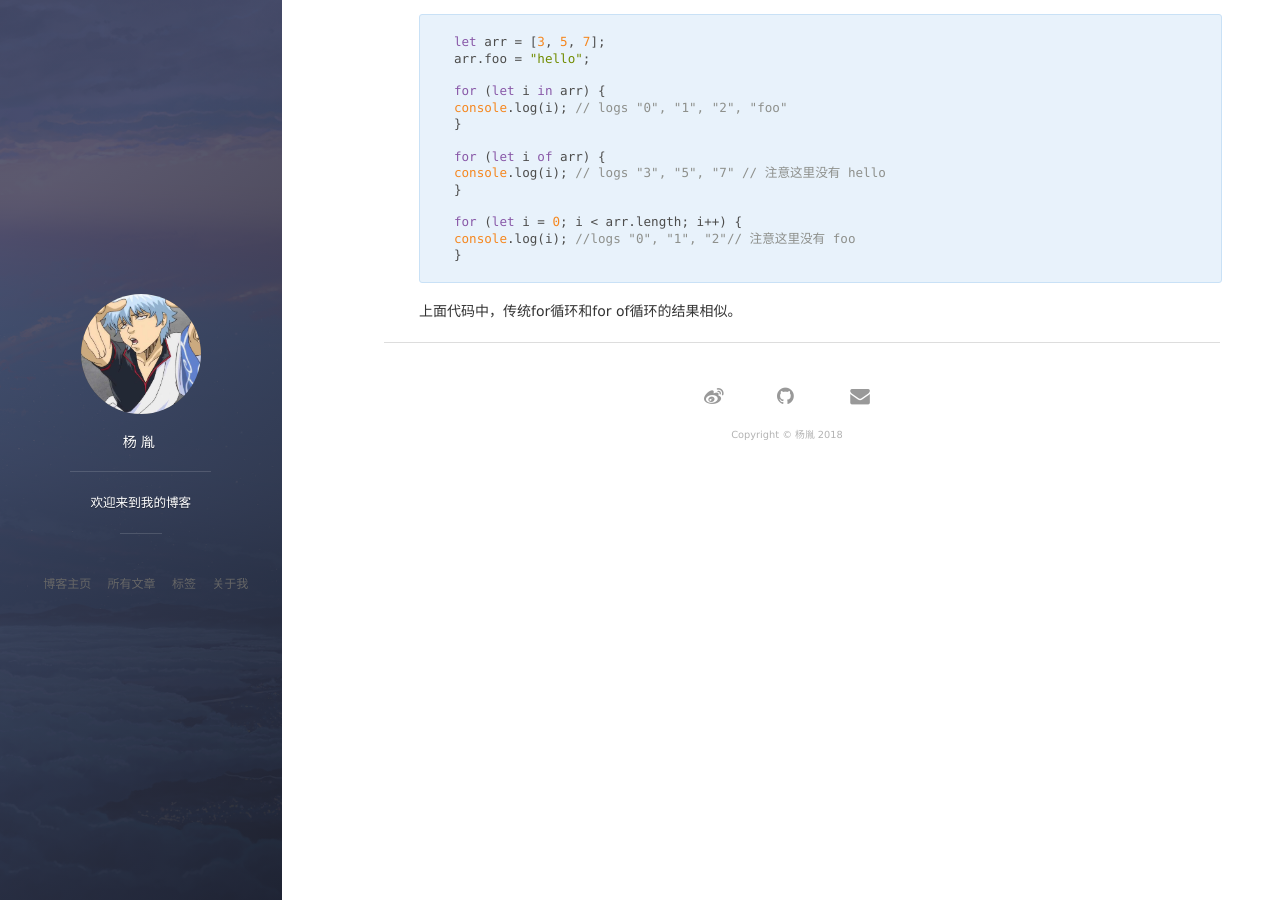
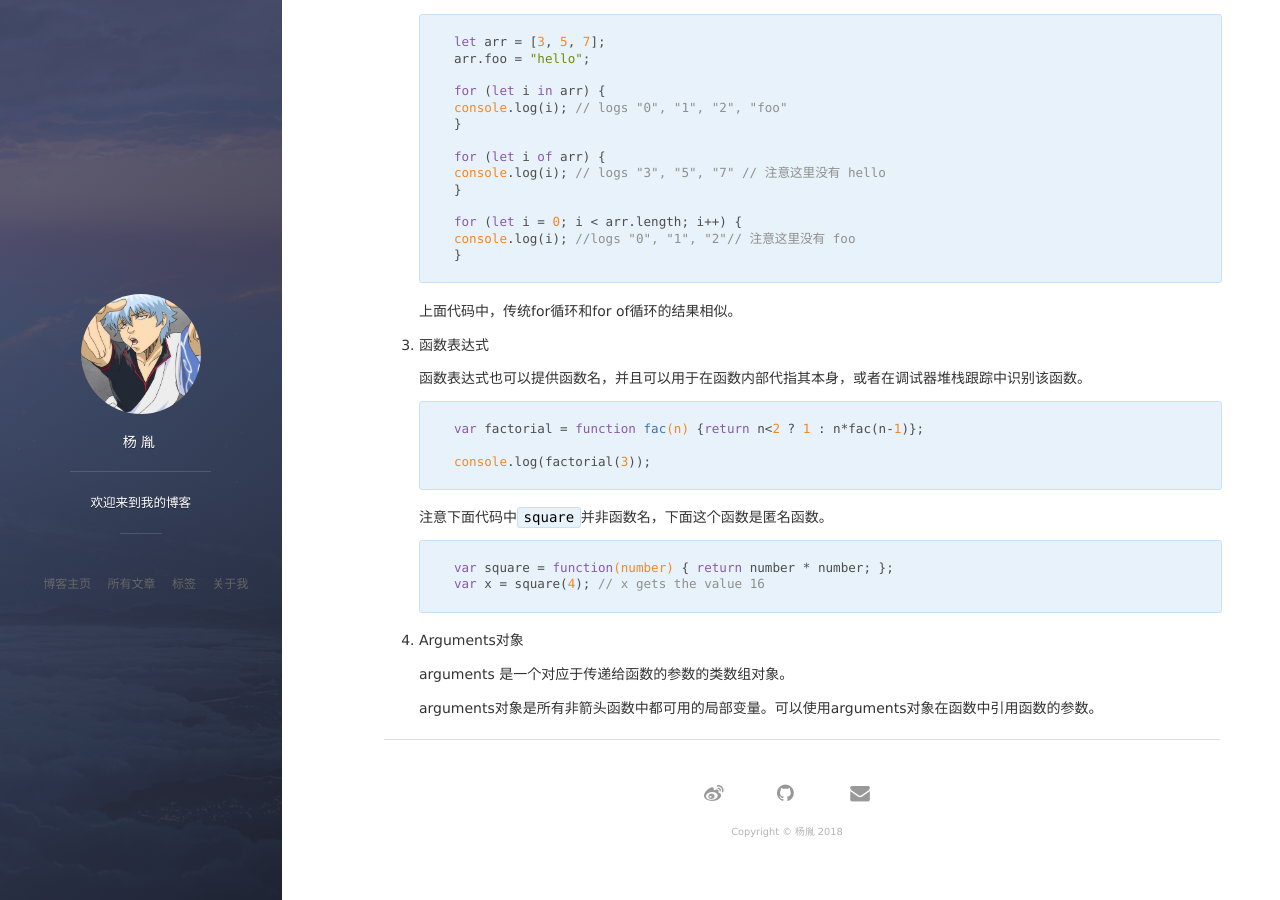
Before and after one commit to ginnko/old-blog, a Jekyll site: the page built from _posts/2018-07-04-javascript查漏补缺之三.md, in a window 1280 px wide and 900 px high, scrolled down 1154 px. Built offline with Jekyll 4.4.1, drawn with Linux system fonts in a browser that asks for light colours; nearby versions of some CDN libraries; Markdown is read by kramdown in place of the engine named in the settings; comment, search, counter and statistics services are not loaded.

Commit message:
function not finish

````diff
--- a/_posts/2018-07-04-javascript查漏补缺之三.md
+++ b/_posts/2018-07-04-javascript查漏补缺之三.md
@@ -84,3 +84,25 @@ tag: javascript
     ```
 
     上面代码中，传统for循环和for of循环的结果相似。
+
+3. 函数表达式
+
+    函数表达式也可以提供函数名，并且可以用于在函数内部代指其本身，或者在调试器堆栈跟踪中识别该函数。
+
+    ```
+    var factorial = function fac(n) {return n<2 ? 1 : n*fac(n-1)};
+
+    console.log(factorial(3));
+    ```
+
+    注意下面代码中`square`并非函数名，下面这个函数是匿名函数。
+
+    ```
+    var square = function(number) { return number * number; };
+    var x = square(4); // x gets the value 16
+    ```
+4. Arguments对象
+
+    arguments 是一个对应于传递给函数的参数的类数组对象。
+
+    arguments对象是所有非箭头函数中都可用的局部变量。可以使用arguments对象在函数中引用函数的参数。
````
